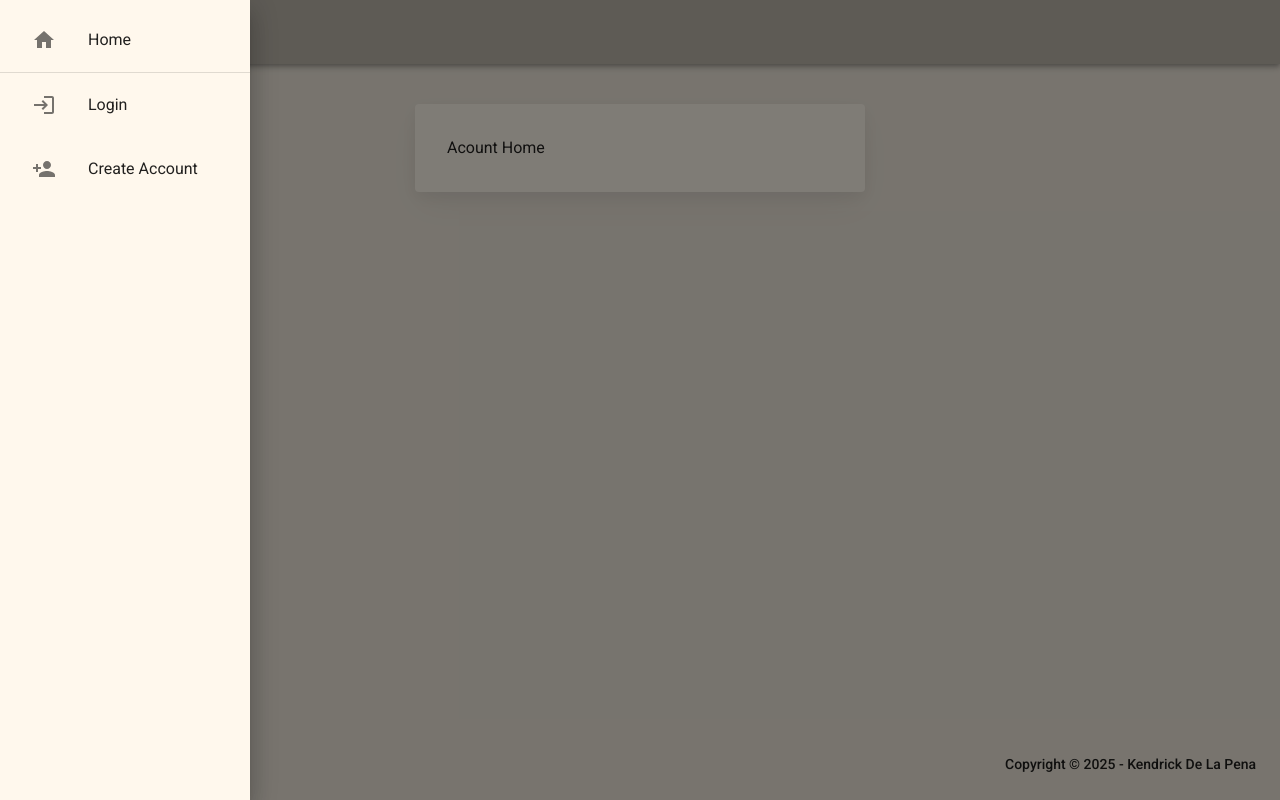
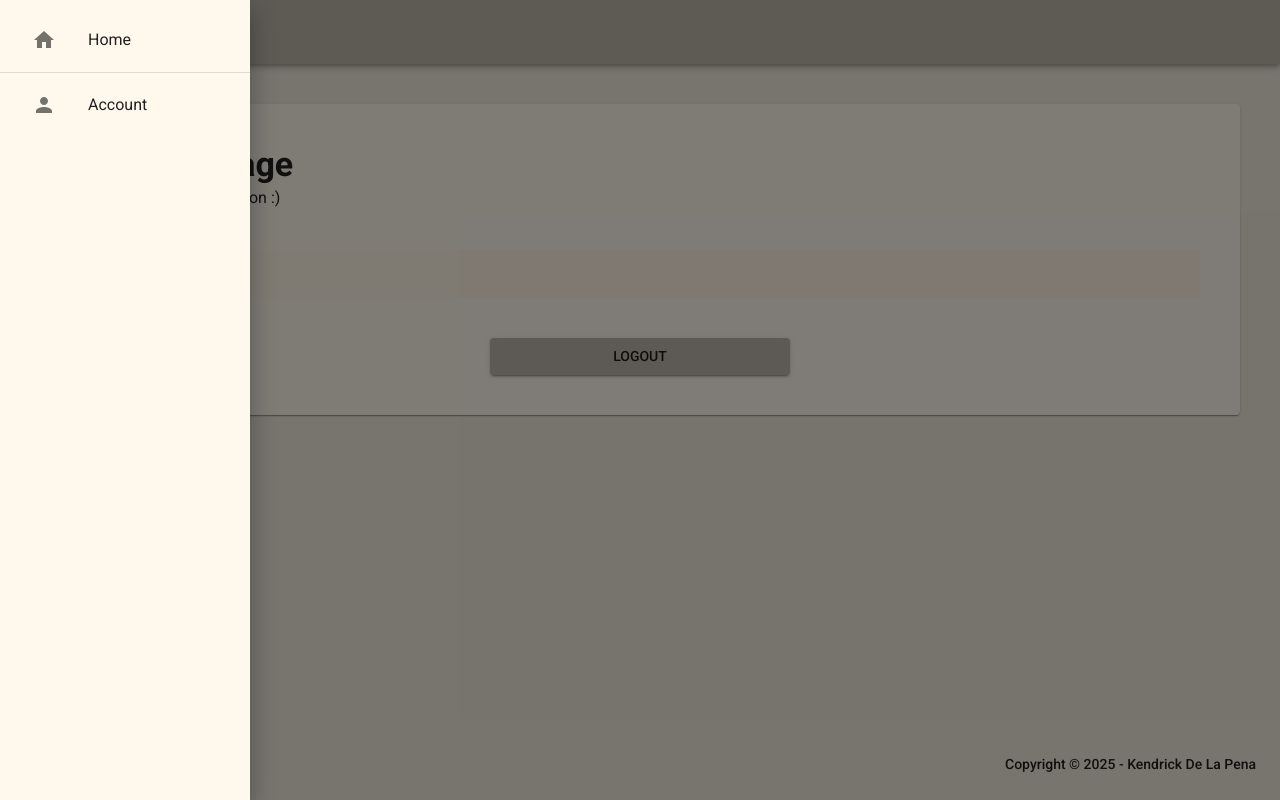
Before and after one commit to kenforeverlost/template-website, a Next.js app: page /account in a window 1280 px wide. Both pictures are taken after a click on the button "menu". Built offline with nearby package versions, Linux system fonts and the light colour scheme; no server answers; what @mui/material-nextjs would draw is missing.

Commit message:
Fixed redirects and finished login logic

```diff
--- a/src/_components/CustomMuiCard.tsx
+++ b/src/_components/CustomMuiCard.tsx
@@ -1,13 +1,9 @@
 "use client";
 
 import MuiCard from "@mui/material/Card";
-import { styled } from "@mui/material";
+import { CardProps, styled } from "@mui/material";
 
-interface CustomFormControlProps {
-  children?: React.ReactNode;
-}
-
-const CustomMuiCard = (props: CustomFormControlProps) => {
+const CustomMuiCard = (props: CardProps) => {
   const { children } = props;
 
   const Card = styled(MuiCard)(({ theme }) => ({
@@ -29,7 +25,7 @@ const CustomMuiCard = (props: CustomFormControlProps) => {
     }),
   }));
 
-  return <Card>{children}</Card>;
+  return <Card {...props}>{children}</Card>;
 };
 
 export default CustomMuiCard;
--- a/src/_features/Header.tsx
+++ b/src/_features/Header.tsx
@@ -19,9 +19,8 @@ import {
   Typography,
 } from "@mui/material";
 import HomeIcon from "@mui/icons-material/Home";
-import LoginIcon from "@mui/icons-material/Login";
 import MenuIcon from "@mui/icons-material/Menu";
-import PersonAddIcon from "@mui/icons-material/PersonAdd";
+import PersonIcon from "@mui/icons-material/Person";
 
 export default function Header() {
   const [isMenuOpen, setIsMenuOpen] = useState(false);
@@ -33,21 +32,13 @@ export default function Header() {
     ];
     const userList = [
       {
-        name: "Login",
-        icon: <LoginIcon />,
+        name: " Account",
+        icon: <PersonIcon />,
         onClick: () => {
-          router.push("/login");
-        },
-      },
-      {
-        name: "Create Account",
-        icon: <PersonAddIcon />,
-        onClick: () => {
-          router.push("/signup");
+          router.push("/account");
         },
       },
     ];
-    //TODO: Need to chaange items based on login or not
 
     return (
       <Box sx={{ minWidth: 250 }}>
--- a/src/_features/LoginForm.tsx
+++ b/src/_features/LoginForm.tsx
@@ -13,7 +13,7 @@ import {
 } from "@mui/material/";
 
 import CustomAlert from "@components/CustomAlert";
-import { loginUser } from "@lib/authActions";
+import { loginUser, loginUserRedirect } from "@lib/authActions";
 import { validateEmail, validatePassword } from "@lib/authHelpers";
 
 export default function LoginForm() {
@@ -72,6 +72,7 @@ export default function LoginForm() {
         if (userLogin) {
           setEmail("");
           setPassword("");
+          await loginUserRedirect();
         }
       }
 
@@ -80,8 +81,9 @@ export default function LoginForm() {
       const errorMessage =
         error instanceof Error && error?.message !== ""
           ? error.message
-          : "An error occurred during sign up";
+          : "An error occurred during login";
       setAlertMessage({ color: "error", message: errorMessage });
+      setProcessing(false);
     }
   };
 
--- a/src/_features/SignupForm.tsx
+++ b/src/_features/SignupForm.tsx
@@ -13,7 +13,7 @@ import {
 } from "@mui/material/";
 
 import CustomAlert from "@components/CustomAlert";
-import { createUser } from "@lib/authActions";
+import { createUser, loginUserRedirect } from "@lib/authActions";
 import { validateEmail, validatePassword } from "@lib/authHelpers";
 
 export default function SignupForm() {
@@ -82,6 +82,7 @@ export default function SignupForm() {
           setEmail("");
           setPassword("");
           setConfirmPassword("");
+          await loginUserRedirect();
         }
       }
 
@@ -92,6 +93,7 @@ export default function SignupForm() {
           ? error.message
           : "An error occurred during sign up";
       setAlertMessage({ color: "error", message: errorMessage });
+      setProcessing(false);
     }
   };
 
--- a/src/_lib/authActions.tsx
+++ b/src/_lib/authActions.tsx
@@ -1,9 +1,12 @@
 "use server";
+
 import { revalidatePath } from "next/cache";
 import { redirect } from "next/navigation";
 
-import { supabase } from "@lib/supabase/client";
-import { AuthUserProps, ProfileProps } from "@type/auth";
+import { supabaseClient } from "@lib/supabase/client";
+import { createClient } from "@lib/supabase/server";
+import { AuthUserProps } from "@type/auth";
+import { User } from "@supabase/supabase-js";
 
 export const createUser = async ({ email, password }: AuthUserProps) => {
   const response: {
@@ -15,10 +18,10 @@ export const createUser = async ({ email, password }: AuthUserProps) => {
   };
 
   try {
-    const { data: allowedEmails, error: allowedEmailsError } = await supabase
-      .from("allowed_email")
-      .select("*")
-      .eq("email", email);
+    const supabase = await createClient();
+
+    const { data: allowedEmails, error: allowedEmailsError } =
+      await supabaseClient.from("allowed_email").select("*").eq("email", email);
 
     if (allowedEmailsError) {
       throw allowedEmailsError;
@@ -29,7 +32,7 @@ export const createUser = async ({ email, password }: AuthUserProps) => {
     }
 
     const { data: existingEmail, error: existingEmailError } =
-      await supabase.rpc("get_user_id_by_email", {
+      await supabaseClient.rpc("get_user_id_by_email", {
         email: email,
       });
 
@@ -63,18 +66,52 @@ export const createUser = async ({ email, password }: AuthUserProps) => {
   return response;
 };
 
+export const getSessionUser = async () => {
+  const response: {
+    result: boolean;
+    message: string;
+    data: User | null;
+  } = {
+    result: false,
+    message: "",
+    data: null,
+  };
+
+  try {
+    const supabase = await createClient();
+
+    const { data, error } = await supabase.auth.getUser();
+
+    if (error || !data?.user) {
+      throw error;
+    }
+    response["result"] = true;
+    response["message"] = "User data found!";
+    response["data"] = data.user;
+  } catch (error: unknown) {
+    response["message"] =
+      error instanceof Error && error?.message !== ""
+        ? error.message
+        : "No user found.";
+  }
+
+  return response;
+};
+
 export const loginUser = async ({ email, password }: AuthUserProps) => {
   const response: {
     result: boolean;
     message: string;
-    data: ProfileProps | undefined;
   } = {
     result: false,
     message: "",
-    data: undefined,
   };
 
+  let doRedirect = false;
+
   try {
+    const supabase = await createClient();
+
     const { data: loginData, error: loginDataError } =
       await supabase.auth.signInWithPassword({
         email: email,
@@ -85,7 +122,7 @@ export const loginUser = async ({ email, password }: AuthUserProps) => {
       throw loginDataError;
     }
 
-    const { data: profile, error: profileError } = await supabase
+    const { error: profileError } = await supabase
       .from("profiles")
       .select("*")
       .eq("id", loginData.user.id);
@@ -96,8 +133,7 @@ export const loginUser = async ({ email, password }: AuthUserProps) => {
 
     response["result"] = true;
     response["message"] = "Login successful!";
-    response["data"] = profile ? profile[0] : undefined;
-    //TODO: Redirector to account page
+    doRedirect = true;
   } catch (error: unknown) {
     response["message"] =
       error instanceof Error && error?.message !== ""
@@ -107,3 +143,36 @@ export const loginUser = async ({ email, password }: AuthUserProps) => {
 
   return response;
 };
+
+export const loginUserRedirect = async () => {
+  revalidatePath("/account", "layout");
+  redirect("/account");
+};
+
+export const logoutUser = async () => {
+  const response: {
+    result: boolean;
+    message: string;
+  } = {
+    result: false,
+    message: "",
+  };
+
+  try {
+    const supabase = await createClient();
+    const { error } = await supabase.auth.signOut();
+
+    if (error) {
+      throw error;
+    }
+    response["result"] = true;
+    response["message"] = "Logout successful!";
+  } catch (error: unknown) {
+    response["message"] =
+      error instanceof Error && error?.message !== ""
+        ? error.message
+        : "Logging in is unavailable at this time. Check back later!";
+  }
+
+  return response;
+};
--- a/src/_lib/supabase/client.tsx
+++ b/src/_lib/supabase/client.tsx
@@ -1,7 +1,7 @@
 // Supabase Client Configuration
-import { createClient } from "@supabase/supabase-js";
+import { createBrowserClient } from "@supabase/ssr";
 
 const supabaseUrl: string = process.env.NEXT_PUBLIC_SUPABASE_URL || "";
 const supabaseAnonKey: string = process.env.NEXT_PUBLIC_SUPABASE_ANON_KEY || "";
 
-export const supabase = createClient(supabaseUrl, supabaseAnonKey);
+export const supabaseClient = createBrowserClient(supabaseUrl, supabaseAnonKey);
--- a/src/app/account/page.tsx
+++ b/src/app/account/page.tsx
@@ -1,20 +1,88 @@
-import Stack from "@mui/material/Stack";
+"use client";
 
-import CustomMuiCard from "@components/CustomMuiCard";
+import { useEffect, useState } from "react";
+import { redirect } from "next/navigation";
+import { AlertColor, Button, Card, Stack, Typography } from "@mui/material";
+import { User } from "@supabase/supabase-js";
+
 import Content from "@features/Content";
 import Header from "@features/Header";
 import Footer from "@features/Footer";
 
-import { Typography } from "@mui/material";
+import CustomAlert from "@components/CustomAlert";
+import { getSessionUser, logoutUser } from "@lib/authActions";
 
 export default function Account() {
+  const [user, setUser] = useState<User | null>(null);
+  const [alertMessage, setAlertMessage] = useState<{
+    color: AlertColor;
+    message: string;
+  }>();
+
+  const getUserData = async () => {
+    const { result, message, data } = await getSessionUser();
+
+    if (!result) {
+      setAlertMessage({ color: "error", message });
+    } else {
+      setUser(data);
+    }
+  };
+
+  const handleClick = async () => {
+    const { result: isLoggedOut, message: isLoggedOutMessage } =
+      await logoutUser();
+
+    if (isLoggedOut) {
+      redirect("/");
+    } else {
+      setAlertMessage({ color: "error", message: isLoggedOutMessage });
+    }
+  };
+
+  useEffect(() => {
+    getUserData();
+  }, []);
+
   return (
     <Stack flexDirection={"column"} sx={{ minHeight: "100vh", width: "100%" }}>
       <Header />
       <Content>
-        <CustomMuiCard>
-          <Typography>Acount Home</Typography>
-        </CustomMuiCard>
+        <Card sx={{ padding: 5, width: "100%" }}>
+          <Stack direction={"column"} spacing={5} alignItems={"center"}>
+            <Stack sx={{ width: "100%" }}>
+              <Typography variant="h4" fontWeight={"bold"}>
+                Account Page
+              </Typography>
+              <Typography>We are under construction :)</Typography>
+            </Stack>
+            <Stack sx={{ width: "100%" }}>
+              {!user ? (
+                <CustomAlert color={"warning"}>
+                  Getting user data...
+                </CustomAlert>
+              ) : alertMessage ? (
+                <CustomAlert color={alertMessage.color}>
+                  {alertMessage.message}
+                </CustomAlert>
+              ) : (
+                <CustomAlert color={"success"}>
+                  Your email is {user?.email}
+                </CustomAlert>
+              )}
+            </Stack>
+            <Stack sx={{ maxWidth: "300px", width: "100%" }}>
+              <Button
+                onClick={() => {
+                  handleClick();
+                }}
+                variant="contained"
+              >
+                Logout
+              </Button>
+            </Stack>
+          </Stack>
+        </Card>
       </Content>
       <Footer />
     </Stack>
```
Also changed, not shown: src/_lib/supabase/middleware.tsx (+11 -6 lines), src/middleware.tsx (+8 -1 lines).
